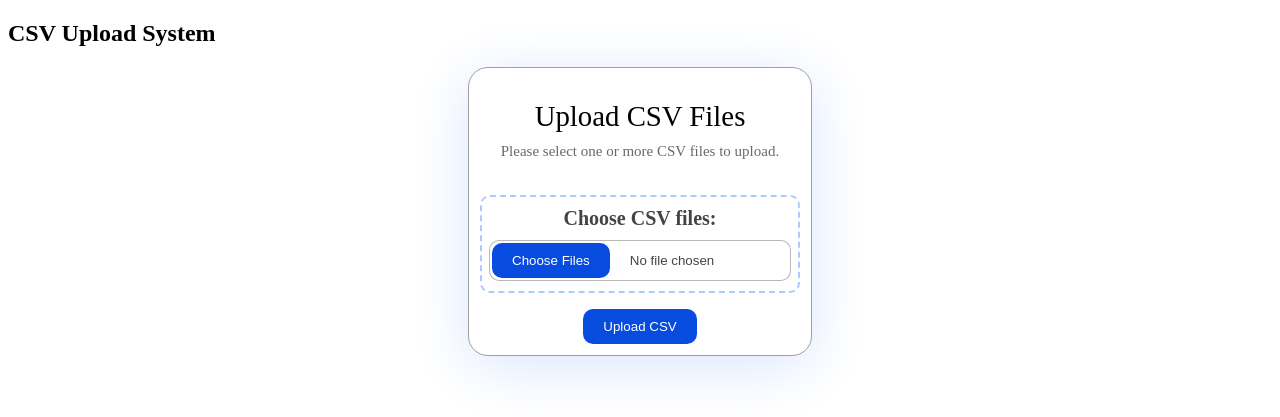
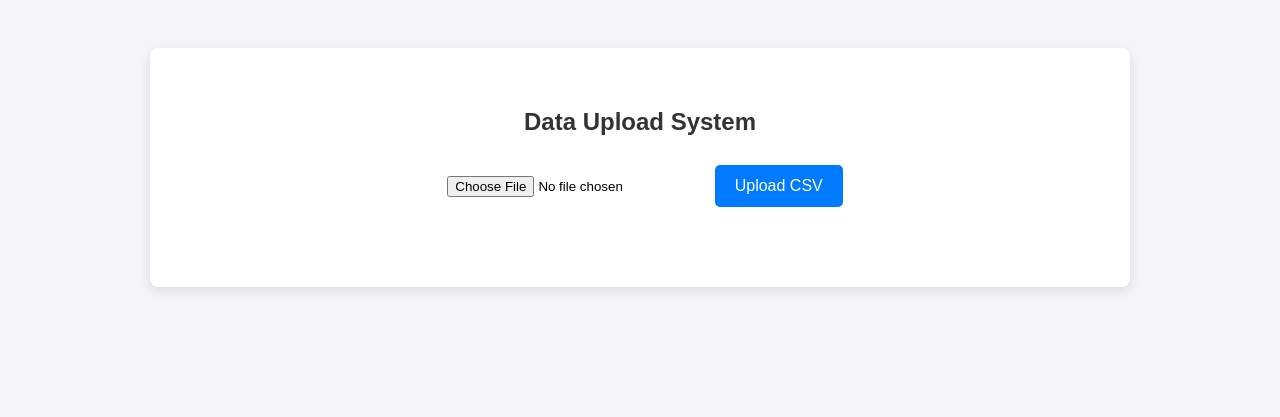
Before and after one commit to LOA-Capstone/eval-system-capstone, a PHP site: page /admin/batch_upload.php in a window 1280 px wide. Shown: the top 417 px of the page. Run offline with PHP 8.4, Linux system fonts and the light colour scheme.

Commit message:
updated batch upload

```diff
--- a/admin/batch_upload.php
+++ b/admin/batch_upload.php
@@ -1,16 +1,18 @@
 <?php
-
+// Enable error reporting
 error_reporting(E_ALL);
 ini_set('display_errors', 1);
 
-
+// Database connection settings
 $servername = "localhost";
 $username = "root";
 $password = "";
 $dbname = "evaluation_db";
+
+// Create connection
 $conn = new mysqli($servername, $username, $password, $dbname);
 
-
+// Check connection
 if ($conn->connect_error) {
     die("Connection failed: " . $conn->connect_error);
 }
@@ -20,7 +22,7 @@ $uniqueRows = [];
 $duplicates = [];
 $message = '';
 
-
+// Handle CSV Upload and Processing
 if (isset($_FILES['csv_file']) && $_FILES['csv_file']['error'] === UPLOAD_ERR_OK) {
     $csvFile = $_FILES['csv_file']['tmp_name'];
 
@@ -31,32 +33,34 @@ if (isset($_FILES['csv_file']) && $_FILES['csv_file']['error'] === UPLOAD_ERR_OK
             fgetcsv($handle); // Skip headers
 
             while (($data = fgetcsv($handle, 1000, ",")) !== FALSE) {
-                if (count($data) === 6 && !empty(trim($data[0])) && !empty(trim($data[1])) && !empty(trim($data[2])) && filter_var($data[3], FILTER_VALIDATE_EMAIL) && !empty(trim($data[4])) && !empty(trim($data[5]))) {
+                // Expecting 7 columns: school_id, firstname, lastname, email, password, year, course
+                if (count($data) === 7 && !empty(trim($data[0])) && !empty(trim($data[1])) && !empty(trim($data[2])) && filter_var($data[3], FILTER_VALIDATE_EMAIL) && !empty(trim($data[4])) && !empty(trim($data[5])) && !empty(trim($data[6]))) {
                     $rows[] = $data;
                 }
             }
             fclose($handle);
         }
 
-
+        // Check for duplicates
         foreach ($rows as $row) {
-            $stmtCheck = $conn->prepare("SELECT ID FROM batch_upload WHERE school_id = ? AND firstname = ? AND lastname = ? AND email = ? AND password = ? AND class_id = ?");
-            $stmtCheck->bind_param("ssssss", $row[0], $row[1], $row[2], $row[3], $row[4], $row[5]);
+            $stmtCheck = $conn->prepare("SELECT ID FROM batch_upload WHERE school_id = ? AND firstname = ? AND lastname = ? AND email = ? AND year = ? AND course = ?");
+            $stmtCheck->bind_param("ssssss", $row[0], $row[1], $row[2], $row[3], $row[5], $row[6]);
             $stmtCheck->execute();
             $stmtCheck->bind_result($id);
             if ($stmtCheck->fetch()) {
-                $duplicates[] = array_merge([$id], $row);
+                $duplicates[] = array_merge([$id], $row); // Add ID to the row for updating
             } else {
                 $uniqueRows[] = $row;
             }
             $stmtCheck->close();
         }
 
-
+        // Save unique rows to database (without password)
         if (!empty($uniqueRows)) {
             foreach ($uniqueRows as $row) {
-                $stmtInsert = $conn->prepare("INSERT INTO batch_upload (school_id, firstname, lastname, email, password, class_id) VALUES (?, ?, ?, ?, ?, ?)");
-                $stmtInsert->bind_param("ssssss", $row[0], $row[1], $row[2], $row[3], $row[4], $row[5]);
+                // Exclude password from insertion
+                $stmtInsert = $conn->prepare("INSERT INTO batch_upload (school_id, firstname, lastname, email, year, course) VALUES (?, ?, ?, ?, ?, ?)");
+                $stmtInsert->bind_param("ssssss", $row[0], $row[1], $row[2], $row[3], $row[5], $row[6]);
                 $stmtInsert->execute();
                 $stmtInsert->close();
             }
@@ -65,30 +69,40 @@ if (isset($_FILES['csv_file']) && $_FILES['csv_file']['error'] === UPLOAD_ERR_OK
     }
 }
 
+// Handle update or delete actions for duplicates
+if ($_SERVER['REQUEST_METHOD'] === 'POST' && isset($_POST['action'])) {
+    $action = $_POST['action'];
+    $index = $_POST['index'] ?? null; // Ensure index is set, if not, default to null
 
-if ($_SERVER['REQUEST_METHOD'] === 'POST' && isset($_POST['action'])) {
-    if ($_POST['action'] === 'update') {
+    if ($action === 'update' && isset($_POST['row'][$index])) {
+        $school_id = $_POST['row'][$index]['school_id'];
+        $firstname = $_POST['row'][$index]['firstname'];
+        $lastname = $_POST['row'][$index]['lastname'];
+        $email = $_POST['row'][$index]['email'];
+        $year = $_POST['row'][$index]['year'];
+        $course = $_POST['row'][$index]['course'];
 
-        foreach ($_POST['row'] as $id => $data) {
-            $stmtUpdate = $conn->prepare("UPDATE batch_upload SET school_id = ?, firstname = ?, lastname = ?, email = ?, class_id = ? WHERE ID = ?");
-            $stmtUpdate->bind_param("sssssi", $data['school_id'], $data['firstname'], $data['lastname'], $data['email'], $data['class_id'], $id);
-            $stmtUpdate->execute();
-            $stmtUpdate->close();
-        }
-        $message = "<div class='success'>Data updated successfully.</div>";
-    } elseif ($_POST['action'] === 'delete') {
-        $id = $_POST['index'];
+        // Update the database record
+        $stmtUpdate = $conn->prepare("UPDATE batch_upload SET school_id = ?, firstname = ?, lastname = ?, email = ?, year = ?, course = ? WHERE ID = ?");
+        $stmtUpdate->bind_param("ssssssi", $school_id, $firstname, $lastname, $email, $year, $course, $index);
+        $stmtUpdate->execute();
+        $stmtUpdate->close();
+
+        $message = "<div class='success'>Record updated successfully.</div>";
+    } elseif ($action === 'delete' && isset($index)) {
+        // Delete the record
         $stmtDelete = $conn->prepare("DELETE FROM batch_upload WHERE ID = ?");
-        $stmtDelete->bind_param("i", $id);
+        $stmtDelete->bind_param("i", $index);
         $stmtDelete->execute();
         $stmtDelete->close();
+
         $message = "<div class='success'>Record deleted successfully.</div>";
     }
 }
 
-
+// Fetch data from database only after upload
 $uploadedData = [];
-if (!empty($uniqueRows) || !empty($duplicates)) {
+if (!empty($uniqueRows)) {
     $result = $conn->query("SELECT * FROM batch_upload ORDER BY ID DESC");
     if ($result->num_rows > 0) {
         while ($row = $result->fetch_assoc()) {
@@ -104,174 +118,156 @@ if (!empty($uniqueRows) || !empty($duplicates)) {
     <meta charset="UTF-8">
     <meta name="viewport" content="width=device-width, initial-scale=1.0">
     <title>CSV File Upload</title>
-    <link href="https://fonts.googleapis.com/css2?family=Roboto:wght@400;500;700&display=swap" rel="stylesheet">
     <style>
-/* Add your previous CSS styles here */
-.form {
-  background-color: #fff;
-  box-shadow: 0 10px 60px rgb(218, 229, 255);
-  border: 1px solid rgb(159, 159, 160);
-  border-radius: 20px;
-  padding: 2rem 0.7rem 0.7rem 0.7rem;
-  text-align: center;
-  font-size: 1.125rem;
-  max-width: 320px;
-  margin: auto; /* Center the form */
+        body {
+            font-family: 'Arial', sans-serif;
+            background-color: #f4f4f9;
+            padding: 40px;
+        }
+        .container {
+            max-width: 900px;
+            margin: auto;
+            background: #fff;
+            padding: 40px;
+            border-radius: 8px;
+            box-shadow: 0 4px 12px rgba(0,0,0,0.1);
+        }
+        h2 {
+            text-align: center;
+            color: #333;
+            margin-bottom: 20px;
+        }
+        form {
+            margin-bottom: 30px;
+            text-align: center;
+        }
+        input[type="file"] {
+            padding: 10px;
+            margin: 10px 0;
+        }
+        input[type="submit"] {
+            padding: 12px 20px;
+            border: none;
+            background-color: #007bff;
+            color: white;
+            cursor: pointer;
+            border-radius: 5px;
+            font-size: 16px;
+        }
+        input[type="submit"]:hover {
+            background-color: #0056b3;
+        }
+        .success, .error {
+            text-align: center;
+            padding: 15px;
+            margin: 20px 0;
+            font-size: 16px;
+        }
+        .success {
+            background-color: #d4edda;
+            color: #155724;
+        }
+        .error {
+            background-color: #f8d7da;
+            color: #721c24;
+        }
+        table {
+            width: 100%;
+            border-collapse: collapse;
+            margin-top: 20px;
+        }
+        th, td {
+            padding: 12px;
+            border-bottom: 1px solid #ddd;
+            text-align: left;
+        }
+        th {
+            background-color: #007bff;
+            color: white;
+        }
+        tr:hover {
+            background-color: #f1f1f1;
+        }
+        input[type="text"], input[type="email"] {
+            width: 100%;
+            padding: 8px;
+            border: 1px solid #ccc;
+            border-radius: 4px;
+        }
+        button {
+    padding: 10px 20px;
+    background-color: #28a745;
+    color: white;
+    border: none;
+    cursor: pointer;
+    border-radius: 8px;
+    font-size: 16px;
+    margin: 10px 5px; /* Adds space between buttons */
+    transition: background-color 0.3s ease; /* Smooth hover effect */
 }
 
-.form-title {
-  color: #000000;
-  font-size: 1.8rem;
-  font-weight: 500;
+button:hover {
+    background-color: #218838;
 }
 
-.form-paragraph {
-  margin-top: 10px;
-  font-size: 0.9375rem;
-  color: rgb(105, 105, 105);
+button:focus {
+    outline: none;
+    box-shadow: 0 0 5px rgba(0, 123, 255, 0.6);
 }
-
-.drop-container {
-  background-color: #fff;
-  position: relative;
-  display: flex;
-  gap: 10px;
-  flex-direction: column;
-  justify-content: center;
-  align-items: center;
-  padding: 10px;
-  margin-top: 2.1875rem;
-  border-radius: 10px;
-  border: 2px dashed rgb(171, 202, 255);
-  color: #444;
-  cursor: pointer;
-  transition: background .2s ease-in-out, border .2s ease-in-out;
-}
-
-.drop-container:hover {
-  background: rgba(0, 140, 255, 0.164);
-  border-color: rgba(17, 17, 17, 0.616);
-}
-
-.drop-title {
-  color: #444;
-  font-size: 20px;
-  font-weight: bold;
-  text-align: center;
-  transition: color .2s ease-in-out;
-}
-
-#csvFiles {
-  width: 350px;
-  max-width: 100%;
-  color: #444;
-  padding: 2px;
-  background: #fff;
-  border-radius: 10px;
-  border: 1px solid rgba(8, 8, 8, 0.288);
-}
-
-#csvFiles::file-selector-button {
-  margin-right: 20px;
-  border: none;
-  background: #084cdf;
-  padding: 10px 20px;
-  border-radius: 10px;
-  color: #fff;
-  cursor: pointer;
-  transition: background .2s ease-in-out;
-}
-
-#csvFiles::file-selector-button:hover {
-  background: #0d45a5;
-}
-
-.submit-btn {
-  background: #084cdf;
-  color: white;
-  border: none;
-  padding: 10px 20px;
-  border-radius: 10px;
-  cursor: pointer;
-  transition: background .2s ease-in-out;
-  margin-top: 1rem;
-}
-
-.submit-btn:hover {
-  background: #0d45a5;
-}
-</style>
+    </style>
 </head>
 <body>
 <div class="container">
-    <h2>CSV Upload System</h2>
+    <h2>Data Upload System</h2>
 
-    <form method="POST" action="" enctype="multipart/form-data" class="form">
-        <div class="form-title">Upload CSV Files</div>
-        <div class="form-paragraph">Please select one or more CSV files to upload.</div>
-        <div class="drop-container">
-            <label for="csvFiles" class="drop-title">Choose CSV files:</label>
-            <input type="file" id="csvFiles" name="csv_file[]" accept=".csv" required multiple>
-        </div>
-        <input type="submit" value="Upload CSV" class="submit-btn">
+    <form method="POST" enctype="multipart/form-data">
+        <input type="file" name="csv_file" accept=".csv" required>
+        <input type="submit" value="Upload CSV">
     </form>
 
     <?php if ($message): ?>
         <?php echo $message; ?>
     <?php endif; ?>
 
-    <?php if (!empty($uploadedData) || !empty($duplicates)): ?>
+    <?php if (!empty($duplicates)): ?>
+        <h3>Duplicate Records</h3>
+        <table>
+            <tr><th>School ID</th><th>Firstname</th><th>Lastname</th><th>Email</th><th>Year</th><th>Course</th><th>Actions</th></tr>
+            <?php foreach ($duplicates as $dup): ?>
+                <form method="POST">
+                    <input type="hidden" name="index" value="<?php echo $dup[0]; ?>">
+                    <tr>
+                        <td><input type="text" name="row[<?php echo $dup[0]; ?>][school_id]" value="<?php echo htmlspecialchars($dup[1]); ?>"></td>
+                        <td><input type="text" name="row[<?php echo $dup[0]; ?>][firstname]" value="<?php echo htmlspecialchars($dup[2]); ?>"></td>
+                        <td><input type="text" name="row[<?php echo $dup[0]; ?>][lastname]" value="<?php echo htmlspecialchars($dup[3]); ?>"></td>
+                        <td><input type="email" name="row[<?php echo $dup[0]; ?>][email]" value="<?php echo htmlspecialchars($dup[4]); ?>"></td>
+                        <td><input type="text" name="row[<?php echo $dup[0]; ?>][year]" value="<?php echo htmlspecialchars($dup[6]); ?>"></td>
+                        <td><input type="text" name="row[<?php echo $dup[0]; ?>][course]" value="<?php echo htmlspecialchars($dup[7]); ?>"></td>
+                        <td>
+                            <button type="submit" name="action" value="update">Update</button>
+                            <button type="submit" name="action" value="delete">Delete</button>
+                        </td>
+                    </tr>
+                </form>
+            <?php endforeach; ?>
+        </table>
+    <?php endif; ?>
+
+    <?php if (!empty($uniqueRows)): ?>
         <h3>Uploaded Data</h3>
         <table>
-            <thead>
-            <tr>
-                <th>ID</th><th>School ID</th><th>Firstname</th><th>Lastname</th><th>Email</th><th>Class ID</th>
-            </tr>
-            </thead>
-            <tbody>
+            <tr><th>School ID</th><th>Firstname</th><th>Lastname</th><th>Email</th><th>Year</th><th>Course</th></tr>
             <?php foreach ($uploadedData as $data): ?>
                 <tr>
-                    <td><?php echo htmlspecialchars($data['ID']); ?></td>
                     <td><?php echo htmlspecialchars($data['school_id']); ?></td>
                     <td><?php echo htmlspecialchars($data['firstname']); ?></td>
                     <td><?php echo htmlspecialchars($data['lastname']); ?></td>
                     <td><?php echo htmlspecialchars($data['email']); ?></td>
-                    <td><?php echo htmlspecialchars($data['class_id']); ?></td>
+                    <td><?php echo htmlspecialchars($data['year']); ?></td>
+                    <td><?php echo htmlspecialchars($data['course']); ?></td>
                 </tr>
             <?php endforeach; ?>
-            </tbody>
         </table>
-
-        <?php if (!empty($duplicates)): ?>
-            <h3>Duplicates Found - Edit or Delete</h3>
-            <form method="post">
-                <input type="hidden" name="action" value="update">
-                <table>
-                    <thead>
-                    <tr>
-                        <th>School ID</th><th>Firstname</th><th>Lastname</th><th>Email</th><th>Class ID</th><th>Actions</th>
-                    </tr>
-                    </thead>
-                    <tbody>
-                    <?php foreach ($duplicates as $row): ?>
-                        <tr>
-                            <td><input type="text" name="row[<?php echo $row[0]; ?>][school_id]" value="<?php echo htmlspecialchars($row[1]); ?>"></td>
-                            <td><input type="text" name="row[<?php echo $row[0]; ?>][firstname]" value="<?php echo htmlspecialchars($row[2]); ?>"></td>
-                            <td><input type="text" name="row[<?php echo $row[0]; ?>][lastname]" value="<?php echo htmlspecialchars($row[3]); ?>"></td>
-                            <td><input type="email" name="row[<?php echo $row[0]; ?>][email]" value="<?php echo htmlspecialchars($row[4]); ?>"></td>
-                            <td><input type="text" name="row[<?php echo $row[0]; ?>][class_id]" value="<?php echo htmlspecialchars($row[6]); ?>"></td>
-                            <td>
-                                <button type="submit" class="btn btn-update">Save</button>
-                                <button type="submit" name="action" value="delete" class="btn btn-delete">Delete</button>
-                                <input type="hidden" name="index" value="<?php echo $row[0]; ?>">
-                                <input type="hidden" name="row[<?php echo $row[0]; ?>][password]" value="<?php echo htmlspecialchars($row[5]); ?>">
-                            </td>
-                        </tr>
-                    <?php endforeach; ?>
-                    </tbody>
-                </table>
-            </form>
-        <?php endif; ?>
     <?php endif; ?>
 </div>
 </body>
```
